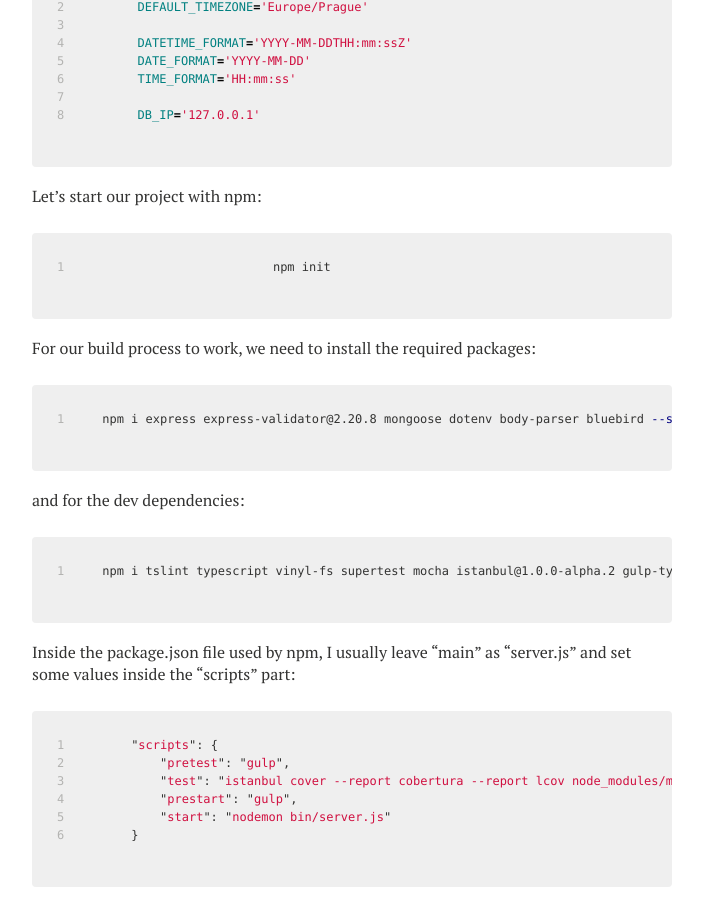
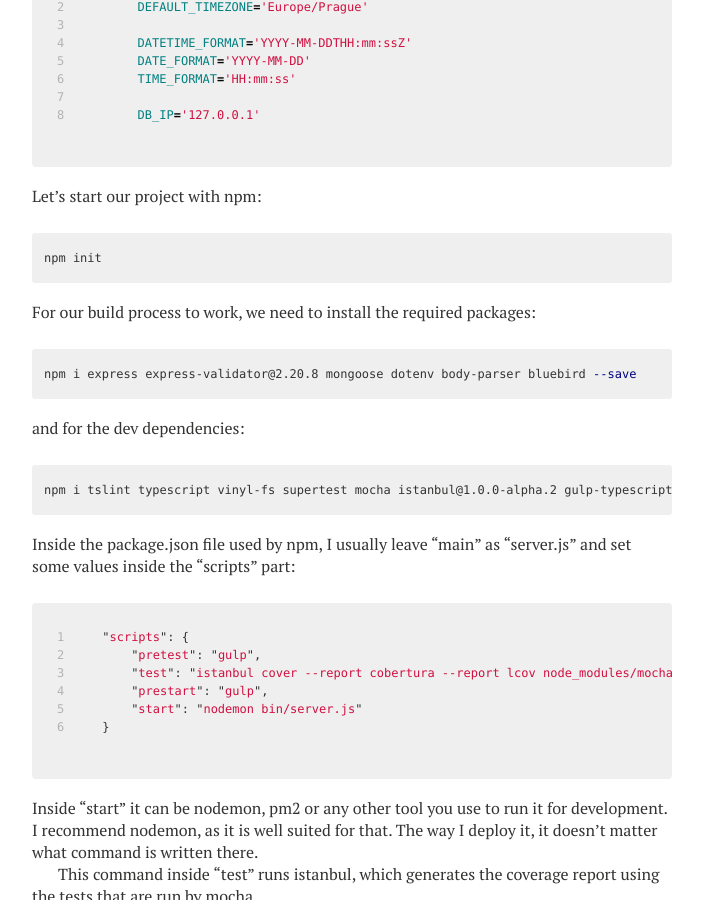
Before and after one commit to jonathas/jonathas.github.io, a Jekyll site: the page built from _posts/2017-09-02-tests-and-code-coverage-on-node-using-typescript-with-mocha-and-istanbul.md, in a window 1280 px wide and 900 px high, scrolled down 2252 px. Shown: the whole window, without its empty margins (288-991 px from the left). Built offline with Jekyll 4.4.1, drawn with Linux system fonts in a browser that asks for light colours; nearby versions of some CDN libraries; comment, search, counter and statistics services are not loaded.

Commit message:
Fixed code formatting on my last post

````diff
--- a/_posts/2017-09-02-tests-and-code-coverage-on-node-using-typescript-with-mocha-and-istanbul.md
+++ b/_posts/2017-09-02-tests-and-code-coverage-on-node-using-typescript-with-mocha-and-istanbul.md
@@ -63,31 +63,31 @@ DB_IP='127.0.0.1'
 
 Let's start our project with npm:
 
-{% highlight bash linenos %}
+```bash
 npm init
-{% endhighlight %}
+```
 
 For our build process to work, we need to install the required packages:
 
-{% highlight bash linenos %}
+```bash
 npm i express express-validator@2.20.8 mongoose dotenv body-parser bluebird --save
-{% endhighlight %}
+```
 
 and for the dev dependencies:
 
-{% highlight bash linenos %}
+```bash
 npm i tslint typescript vinyl-fs supertest mocha istanbul@1.0.0-alpha.2 gulp-typescript gulp-sourcemaps gulp chai @types/node @types/mocha @types/express @types/mongoose --save-dev
-{% endhighlight %}
+```
 
 Inside the package.json file used by npm, I usually leave "main" as "server.js" and set some values inside the "scripts" part:
 
 {% highlight javascript linenos %}
-    "scripts": {
-        "pretest": "gulp",
-        "test": "istanbul cover --report cobertura --report lcov node_modules/mocha/bin/_mocha",
-        "prestart": "gulp",
-        "start": "nodemon bin/server.js"
-    }
+"scripts": {
+    "pretest": "gulp",
+    "test": "istanbul cover --report cobertura --report lcov node_modules/mocha/bin/_mocha",
+    "prestart": "gulp",
+    "start": "nodemon bin/server.js"
+}
 {% endhighlight %}
 
 Inside "start" it can be nodemon, pm2 or any other tool you use to run it for development. I recommend nodemon, as it is well suited for that. The way I deploy it, it doesn't matter what command is written there.
@@ -142,7 +142,7 @@ In [this link](https://github.com/jonathas/todo-api/blob/master/.gitignore) you
 I usually create inside the test directory a common.ts file that is imported inside every test file. Each test file represents a controller and has a _test suffix.
 Inside this common.ts file, we declare the environment as test, import mocha, initialize supertest, etc.
 
-{% highlight javascript linenos %}
+{% highlight typescript linenos %}
 process.env.NODE_ENV = "test";
 
 import "mocha";
@@ -168,7 +168,7 @@ Our TODO API will have tasks, which are items in our TODO list. We can write som
 Let's create a file called tasks_test.ts inside the test directory and add some tests to it.
 I commented out the login and authentication parts of it, as this post is not about authentication and I plan to write about this subject later, but you can see now already how it could be implemented.
 
-{% highlight javascript linenos %}
+{% highlight typescript linenos %}
 import { request, chai } from "./common";
 
 describe("# Tasks", () => {
@@ -288,7 +288,7 @@ Inside the config directory I create files to configure express, the database, t
 
 An express.ts file would contain the following code:
 
-{% highlight javascript linenos %}
+{% highlight typescript linenos %}
 const dotenv = require("dotenv").config();
 const express = require("express");
 const bodyParser = require("body-parser");
@@ -309,7 +309,7 @@ export = () => {
 
 The db.ts file:
 
-{% highlight javascript linenos %}
+{% highlight typescript linenos %}
 import * as mongoose from "mongoose";
 (<any>mongoose).Promise = require("bluebird");
 let dbName;
@@ -355,7 +355,7 @@ As you could notice above in the express.ts file, the routes directory was requi
 
 We can now create an index.ts file inside the routes directory with the following content:
 
-{% highlight javascript linenos %}
+{% highlight typescript linenos %}
 export = (app) => {
 
     // Add here the routes for the controllers
@@ -383,7 +383,7 @@ There we require only the file with the routes for the tasks endpoints, but we c
 
 The tasks.ts file inside the routes directory will have the following content:
 
-{% highlight javascript linenos %}
+{% highlight typescript linenos %}
 import Task from "../controllers/tasks";
 
 export = (app) => {
@@ -498,7 +498,7 @@ Some notes about it:
 
 Now we need to define a model for our tasks. Let's create the file task.ts inside the models directory, as it was imported above in the tasks controller.
 
-{% highlight javascript linenos %}
+{% highlight typescript linenos %}
 import * as mongoose from "mongoose";
 
 export interface ITask extends mongoose.Document {
@@ -531,15 +531,14 @@ export default model;
 
 Let's create the file that will start our API. Create the file server.ts in the root of your project:
 
-{% highlight javascript linenos %}
+{% highlight typescript linenos %}
 const app = require("./config/express")();
 
 const port = process.env.PORT || 3000;
 
 const server = app.listen(port, () => {
     console.log(`Server listening on port ${port}. Environment: ${process.env.NODE_ENV}`);
-});
-{% endhighlight %}
+});{% endhighlight %}
 
 ## Running the tests and checking the code coverage
 
@@ -547,9 +546,9 @@ We are ready to run our tests and check how much of the code is covered by them.
 
 Run the following command configured in the package.json file:
 
-{% highlight bash linenos %}
+```bash
 npm test
-{% endhighlight %}
+```
 
 This will run gulp to transpile our TypeScript files to JavaScript (es6), generate the sourcemaps and then run Mocha with supertest, which in turn will access our endpoints and generate the test results.
 
````
